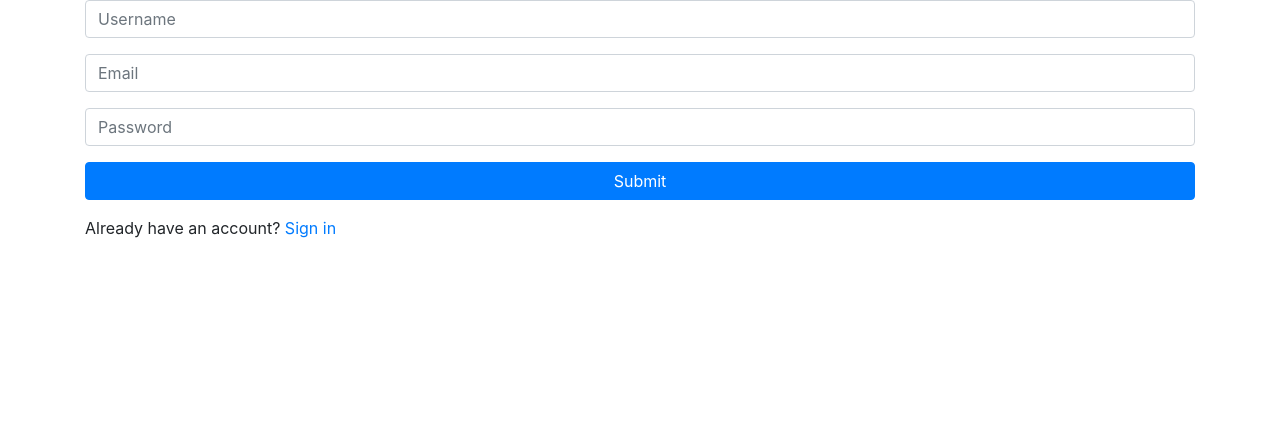
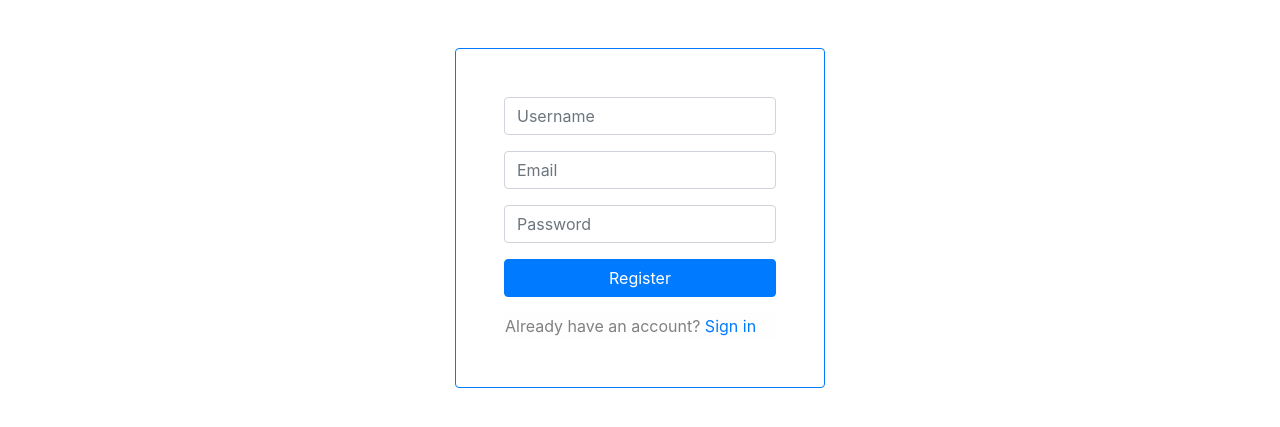
Before and after one commit to wcdbmv/CNC, a Django app: page /accounts/register/ in a window 1280 px wide. Shown: the top 427 px of the page. Run offline with Django 3.2, Linux system fonts and the light colour scheme; some libraries are stand-ins or nearby versions.

Commit message:
Complete login and register layout

```diff
--- a/backend/templates/webmail/register.html
+++ b/backend/templates/webmail/register.html
@@ -3,6 +3,7 @@
 {% block title %}Register{% endblock %}
 
 {% block content %}
+    <div class="mt-5 mb-5 p-5 col-4 offset-4 border border-primary rounded">
         <form method="post" class="form-sign">
             {% csrf_token %}
             <div class="form-group">
@@ -27,8 +28,12 @@
                        value="{{ form.password.value|default:"" }}">
             </div>
             <div class="form-group">
-            <button type="submit" class="btn btn-primary btn-block">Submit</button>
+                <button type="submit" class="btn btn-primary btn-block">Register</button>
             </div>
         </form>
+        <div class="m-0 p-0 alert alert-light">
             Already have an account? <a href="{% url 'login' %}">Sign in</a>
+        </div>
+
+    </div>
 {% endblock content %}
```
Also changed, not shown: backend/templates/webmail/login.html (+6 -1 lines). Lines whose indentation alone changed are shown as unchanged.
